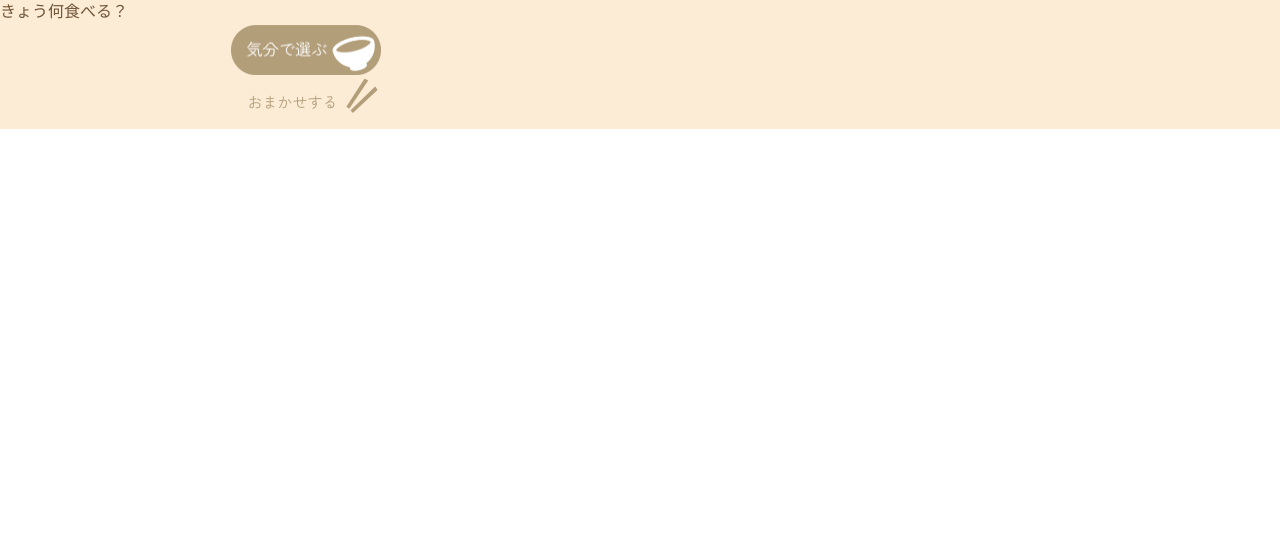
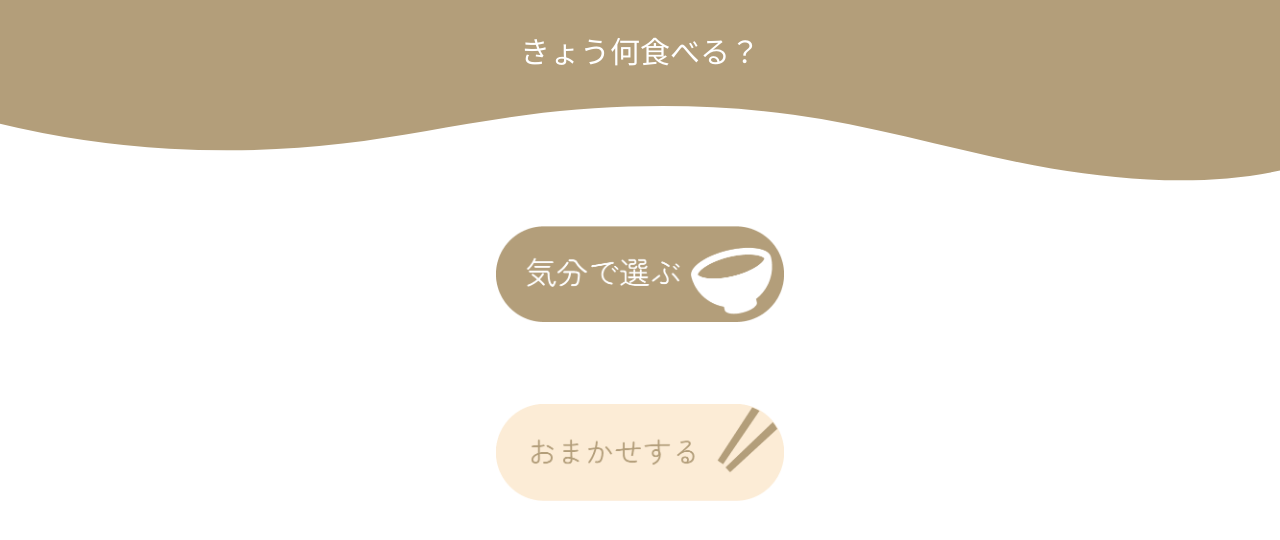
Before and after one commit to cannnny/whats-for-dinner, a React (Create React App) app: page /home in a window 1280 px wide. Shown: the top 540 px of the page. Built offline with nearby package versions, Linux system fonts and the light colour scheme; a web font is replaced by a local one; what microcms-js-sdk would draw is missing.

Commit message:
全体の見た目を作成、Questionへリンク

```diff
--- a/src/components/Home.jsx
+++ b/src/components/Home.jsx
@@ -1,14 +1,32 @@
-import "../stylesheets/Home.scss";
+import { Link } from "react-router-dom";
+import "../stylesheets/home.scss";
 
 const Home = () => {
   return (
     <div className="home">
-      <div className="logo">きょう何食べる？</div>
-      <div className="wrapper">
-        <button className="btn btn-choice">
-          <img src="btn-choice.png" alt="気分で選ぶ" />
+      <div className="logo-container">
+        <div className="logo">きょう何食べる？</div>
+        <div class="wave">
+          <svg
+            data-name="Layer 1"
+            xmlns="http://www.w3.org/2000/svg"
+            viewBox="0 0 1200 120"
+            preserveAspectRatio="none"
+          >
+            <path
+              d="M321.39,56.44c58-10.79,114.16-30.13,172-41.86,82.39-16.72,168.19-17.73,250.45-.39C823.78,31,906.67,72,985.66,92.83c70.05,18.48,146.53,26.09,214.34,3V0H0V27.35A600.21,600.21,0,0,0,321.39,56.44Z"
+              class="shape-fill"
+            ></path>
+          </svg>
+        </div>
+      </div>
+      <div className="button-container">
+        <button>
+          <Link to="/1">
+            <img src="btn-choice.png" alt="気分で選ぶ" />
+          </Link>
         </button>
-        <button className="btn btn-random">
+        <button>
           <img src="btn-random.png" alt="おまかせする" />
         </button>
       </div>
--- a/src/stylesheets/Home.scss
+++ b/src/stylesheets/Home.scss
@@ -1,13 +1,61 @@
+$pale-color: #fcecd6;
+$middle-color: #b39e7a;
+$deep-color: #6f5436;
+
 .home {
-  background-color: #fcecd6;
+  width: 100%;
+  height: 100vh;
 }
 
-.btn {
-  display: flex;
-  justify-content: center;
-  border: none;
-  background-color: transparent;
-  img {
-    width: 25%;
+.logo-container {
+  position: relative;
+  background-color: $middle-color;
+
+  .logo {
+    padding: 30px 0;
+    color: #ffffff;
+    font-size: 30px;
+    text-align: center;
+  }
+
+  .wave {
+    position: absolute;
+    left: 0;
+    width: 100%;
+    overflow: hidden;
+    line-height: 0;
+    svg {
+      display: block;
+      position: relative;
+      width: calc(100% + 1.3px);
+      height: 82px;
+    }
+
+    .shape-fill {
+      fill: $middle-color;
+    }
   }
 }
+
+.button-container {
+  display: flex;
+  flex-direction: column;
+  justify-content: center;
+  align-items: center;
+  width: 80%;
+  max-width: 300px;
+  margin: 120px auto;
+
+  button {
+    border: none;
+    background-color: transparent;
+
+    & + button {
+      margin-top: 80px;
+    }
+
+    img:hover {
+      opacity: 0.7;
+    }
+  }
+}
```
